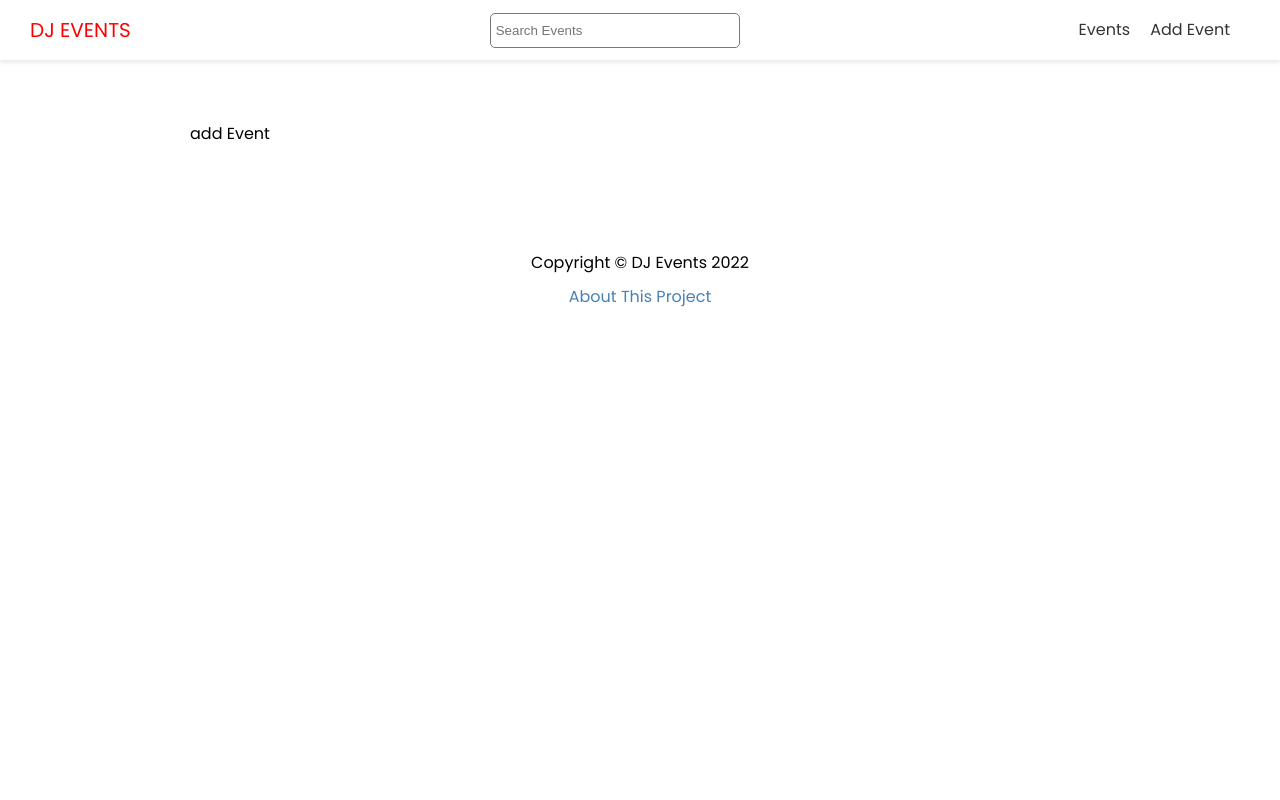
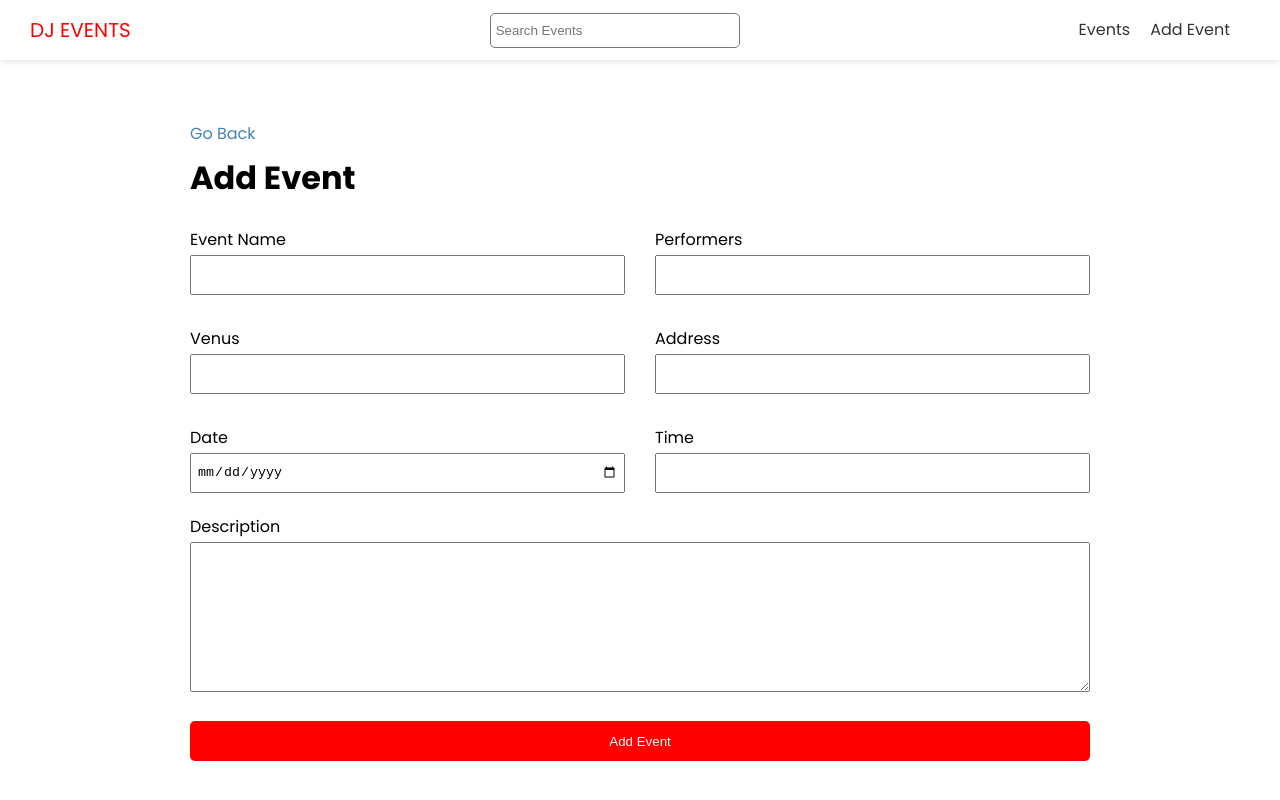
Before and after one commit to leobewater/udemy-next-js-building-music-event, a Next.js app in the folder frontend/: page /events/add in a window 1280 px wide. Shown: the top 800 px of the page. Built offline with nearby package versions, Linux system fonts and the light colour scheme; no server answers.

Commit message:
add add event form

```diff
--- a/frontend/pages/events/add.js
+++ b/frontend/pages/events/add.js
@@ -1,7 +1,127 @@
+import { useState } from 'react'
+import { useRouter } from 'next/router'
+import Link from 'next/link'
 import Layout from '@/components/Layout'
+import { API_URL } from '@/config/index'
+import styles from '@/styles/Form.module.css'
 
 function AddEventPage() {
-  return <Layout title="Add New Event">add Event</Layout>
+  const [values, setValues] = useState({
+    name: '',
+    performers: '',
+    venue: '',
+    address: '',
+    date: '',
+    time: '',
+    description: '',
+  })
+
+  const router = useRouter()
+
+  const handleSubmit = (e) => {
+    e.preventDefault()
+
+    // required validation
+    const hasEmptyFields = Object.values(values).some(
+      (element) => element === ''
+    )
+
+    if (hasEmptyFields) {
+      console.error('Please fill in all fields')
+      return
+    }
+
+  }
+
+  const handleInputChange = (e) => {
+    const { name, value } = e.target
+    setValues({ ...values, [name]: value })
+  }
+
+  return (
+    <Layout title="Add New Event">
+      <Link href="/events">Go Back</Link>
+      <h1>Add Event</h1>
+
+      <form onSubmit={handleSubmit} className={styles.form}>
+        <div className={styles.grid}>
+          <div>
+            <label htmlFor="name">Event Name</label>
+            <input
+              type="text"
+              id="name"
+              name="name"
+              value={values.name}
+              onChange={handleInputChange}
+            />
+          </div>
+          <div>
+            <label htmlFor="perfomers">Performers</label>
+            <input
+              type="text"
+              id="perfomers"
+              name="perfomers"
+              value={values.perfomers}
+              onChange={handleInputChange}
+            />
+          </div>
+          <div>
+            <label htmlFor="venue">Venus</label>
+            <input
+              type="text"
+              id="venue"
+              name="venue"
+              value={values.venue}
+              onChange={handleInputChange}
+            />
+          </div>
+          <div>
+            <label htmlFor="address">Address</label>
+            <input
+              type="text"
+              id="address"
+              name="address"
+              value={values.address}
+              onChange={handleInputChange}
+            />
+          </div>
+          <div>
+            <label htmlFor="date">Date</label>
+            <input
+              type="date"
+              id="date"
+              name="date"
+              value={values.date}
+              onChange={handleInputChange}
+            />
+          </div>
+          <div>
+            <label htmlFor="time">Time</label>
+            <input
+              type="text"
+              id="time"
+              name="time"
+              value={values.time}
+              onChange={handleInputChange}
+            />
+          </div>
+        </div>
+
+        <div>
+          <label htmlFor="description">Description</label>
+          <textarea
+            type="text"
+            id="description"
+            name="description"
+            value={values.description}
+            onChange={handleInputChange}
+          />
+        </div>
+
+        <input type="submit" value="Add Event" className="btn" />
+      </form>
+    </Layout>
+  )
 }
 
 export default AddEventPage
```
